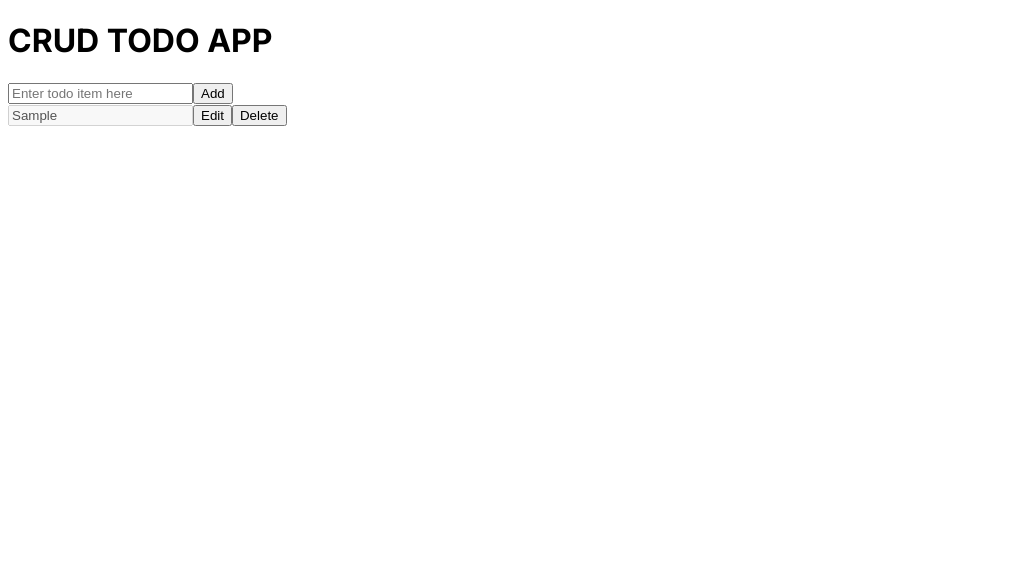
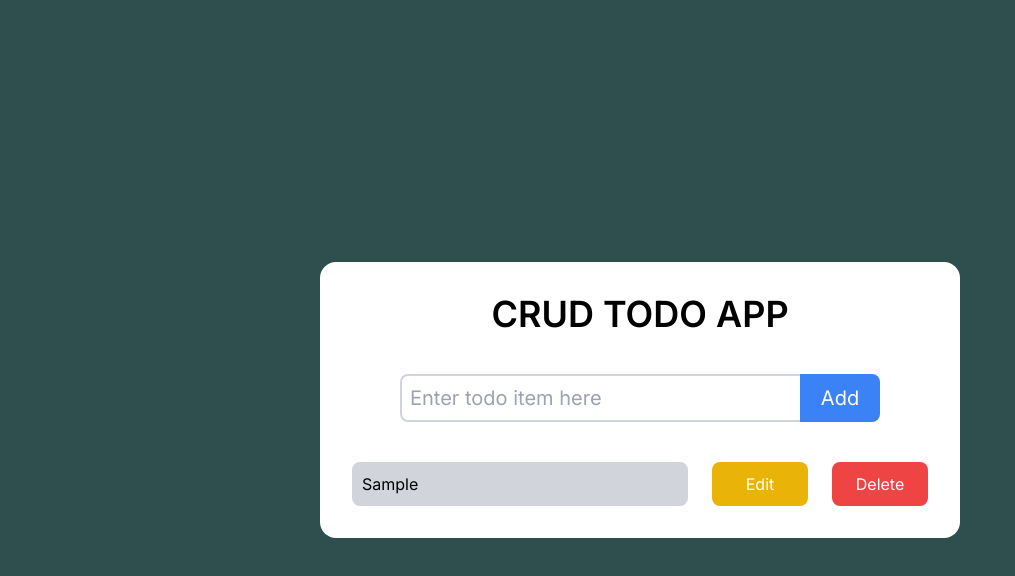
Before and after one commit to abdihashii/nextjs-CRUD-todo-list, a Next.js app in the folder crud-todo-app/: page / in a window 1280 px wide. Both pictures are taken after typing "Sample" into the empty fields and a click on the button "Add". Shown: the top 576 px of the page, without its empty margins (0-1015 px from the left). Built offline with nearby package versions, Linux system fonts and the light colour scheme.

Commit message:
Finish CRUD TODO design using tailwind

```diff
--- a/crud-todo-app/package.json
+++ b/crud-todo-app/package.json
@@ -20,5 +20,10 @@
     "react-dom": "18.2.0",
     "typescript": "4.9.5",
     "uuid": "^9.0.0"
+  },
+  "devDependencies": {
+    "autoprefixer": "^10.4.13",
+    "postcss": "^8.4.21",
+    "tailwindcss": "^3.2.7"
   }
 }
--- /dev/null
+++ b/crud-todo-app/postcss.config.js
@@ -0,0 +1,6 @@
+module.exports = {
+  plugins: {
+    tailwindcss: {},
+    autoprefixer: {},
+  },
+}
--- /dev/null
+++ b/crud-todo-app/src/components/todoListItem.tsx
@@ -0,0 +1,48 @@
+import { TodoItemProps } from '@/types/';
+
+const TodoListItem = ({ todoItem, dispatch }: TodoItemProps) => {
+  return (
+    <section className="flex flex-row justify-between" key={todoItem.id}>
+      <input
+        className="p-2 rounded-lg border-2 border-gray-300 w-7/12 disabled:bg-gray-300"
+        type="text"
+        value={todoItem.todoItem}
+        disabled={!todoItem.isEditable}
+        onChange={(e) =>
+          dispatch({
+            type: 'EDIT_TODO',
+            payload: { ...todoItem, todoItem: e.target.value },
+          })
+        }
+      />
+      {todoItem.isEditable ? (
+        <button
+          className="p-2 rounded-lg bg-green-500 text-white w-2/12"
+          onClick={() => dispatch({ type: 'UPDATE_TODO', payload: todoItem })}
+        >
+          Save
+        </button>
+      ) : (
+        <button
+          className="p-2 rounded-lg bg-yellow-500 text-white w-2/12"
+          onClick={() =>
+            dispatch({
+              type: 'TODO_IS_EDITABLE',
+              payload: { ...todoItem },
+            })
+          }
+        >
+          Edit
+        </button>
+      )}
+      <button
+        className="p-2 rounded-lg bg-red-500 text-white w-2/12"
+        onClick={() => dispatch({ type: 'DELETE_TODO', payload: todoItem })}
+      >
+        Delete
+      </button>
+    </section>
+  );
+};
+
+export default TodoListItem;
--- a/crud-todo-app/src/context/todoListContext.tsx
+++ b/crud-todo-app/src/context/todoListContext.tsx
@@ -1,22 +1,5 @@
 import { createContext, useReducer } from 'react';
-
-export type TodoItem = {
-  id: number;
-  todoItem: string;
-  isEditable: boolean;
-};
-
-export type TodoItems = TodoItem[];
-
-type ReducerAction = {
-  type: string;
-  payload: TodoItem;
-};
-
-interface ContextType {
-  todoItems: TodoItems;
-  dispatch: React.Dispatch<ReducerAction>;
-}
+import { TodoItems, ReducerAction } from '@/types/';
 
 const todoListReducer = (todoItems: TodoItems, action: ReducerAction) => {
   switch (action.type) {
@@ -70,7 +53,10 @@ const todoListReducer = (todoItems: TodoItems, action: ReducerAction) => {
   }
 };
 
-export const TodoListContext = createContext<ContextType | null>(null);
+export const TodoListContext = createContext({
+  todoItems: [] as TodoItems,
+  dispatch: (action: ReducerAction) => {},
+});
 
 const TodoListContextProvider = ({ children }: any) => {
   const [todoItems, dispatch] = useReducer(todoListReducer, []);
--- a/crud-todo-app/src/pages/index.tsx
+++ b/crud-todo-app/src/pages/index.tsx
@@ -1,8 +1,10 @@
 import Head from 'next/head';
 import { Inter } from 'next/font/google';
 import { useContext, useState } from 'react';
-import { TodoListContext, TodoItem } from '@/context/todoListContext';
+import { TodoListContext } from '@/context/todoListContext';
 import { v4 as uuidv4 } from 'uuid';
+import TodoListItem from '@/components/todoListItem';
+import { TodoItem } from '@/types/';
 
 const inter = Inter({ subsets: ['latin'] });
 
@@ -20,11 +22,14 @@ export default function Home() {
       <Head>
         <title>CRUD TODO APP | Next practice</title>
       </Head>
-      <main className={inter.className}>
-        <h1>CRUD TODO APP</h1>
-        <form onSubmit={handleSubmit}>
-          <section>
+      <main className={`${inter.className} flex h-screen`}>
+        <div className="bg-white sm:w-6/12 rounded-2xl p-8 flex gap-10 flex-col m-auto">
+          <h1 className="font-semibold text-4xl text-center">CRUD TODO APP</h1>
+          <form className="flex flex-col gap-5" onSubmit={handleSubmit}>
+            <section className="flex flex-row mx-auto w-10/12 mb-5">
               <input
+                autoFocus={true}
+                className="text-xl p-2 rounded-lg border-2 border-gray-300 w-10/12 rounded-tr-none rounded-br-none border-r-0"
                 type="text"
                 placeholder="Enter todo item here"
                 value={newTodoItem}
@@ -33,6 +38,7 @@ export default function Home() {
                 }}
               />
               <button
+                className="text-xl p-2 rounded-lg bg-blue-500 text-white w-2/12 rounded-tl-none rounded-bl-none"
                 onClick={() =>
                   dispatch({
                     type: 'ADD_TODO',
@@ -49,48 +55,10 @@ export default function Home() {
             </section>
 
             {todoItems.map((todoItem: TodoItem) => (
-            <section key={todoItem.id}>
-              <input
-                type="text"
-                value={todoItem.todoItem}
-                disabled={!todoItem.isEditable}
-                onChange={(e) =>
-                  dispatch({
-                    type: 'EDIT_TODO',
-                    payload: { ...todoItem, todoItem: e.target.value },
-                  })
-                }
-              />
-              {todoItem.isEditable ? (
-                <button
-                  onClick={() =>
-                    dispatch({ type: 'UPDATE_TODO', payload: todoItem })
-                  }
-                >
-                  Save
-                </button>
-              ) : (
-                <button
-                  onClick={() =>
-                    dispatch({
-                      type: 'TODO_IS_EDITABLE',
-                      payload: { ...todoItem },
-                    })
-                  }
-                >
-                  Edit
-                </button>
-              )}
-              <button
-                onClick={() =>
-                  dispatch({ type: 'DELETE_TODO', payload: todoItem })
-                }
-              >
-                Delete
-              </button>
-            </section>
+              <TodoListItem {...{ todoItem, dispatch }} />
             ))}
           </form>
+        </div>
       </main>
     </>
   );
--- a/crud-todo-app/src/styles/globals.css
+++ b/crud-todo-app/src/styles/globals.css
@@ -0,0 +1,7 @@
+@tailwind base;
+@tailwind components;
+@tailwind utilities;
+
+body {
+  background-color: darkslategrey;
+}
--- /dev/null
+++ b/crud-todo-app/src/types/index.ts
@@ -0,0 +1,19 @@
+type TodoItem = {
+  id: string;
+  todoItem: string;
+  isEditable?: boolean;
+};
+
+type TodoItems = TodoItem[];
+
+type ReducerAction = {
+  type: string;
+  payload: TodoItem;
+};
+
+type TodoItemProps = {
+  todoItem: TodoItem;
+  dispatch: React.Dispatch<ReducerAction>;
+};
+
+export type { TodoItem, TodoItems, ReducerAction, TodoItemProps };
--- /dev/null
+++ b/crud-todo-app/tailwind.config.js
@@ -0,0 +1,15 @@
+/** @type {import('tailwindcss').Config} */
+module.exports = {
+  content: [
+    './app/**/*.{js,ts,jsx,tsx}',
+    './pages/**/*.{js,ts,jsx,tsx}',
+    './components/**/*.{js,ts,jsx,tsx}',
+
+    // Or if using `src` directory:
+    './src/**/*.{js,ts,jsx,tsx}',
+  ],
+  theme: {
+    extend: {},
+  },
+  plugins: [],
+};
```
Also changed, not shown: 1 other file (tests, documents, lock files or other folders). Lines whose indentation alone changed are shown as unchanged.
